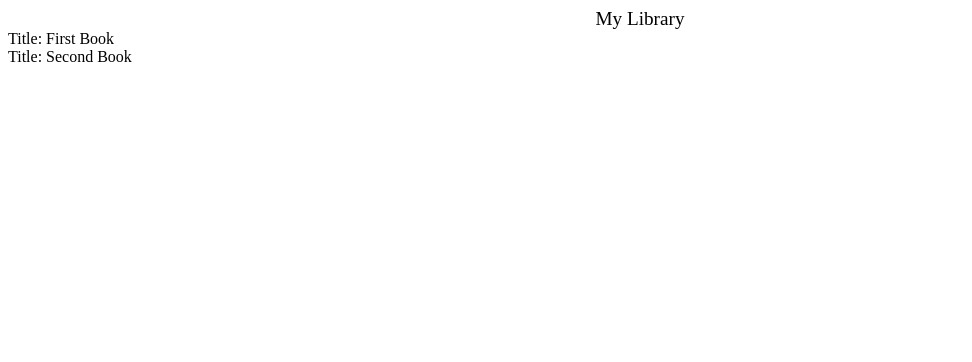
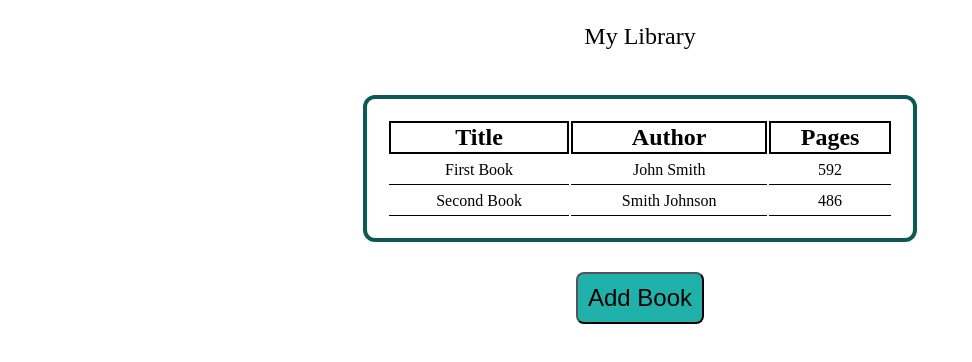
Before and after one commit to mkreynolds919/library, a plain HTML site: page index.html in a window 1280 px wide. Shown: the whole page, without its empty margins (0-972 px from the left). Drawn offline with Linux system fonts and the light colour scheme.

Commit message:
Add table

```diff
--- a/index.html
+++ b/index.html
@@ -3,9 +3,21 @@
 <head>
     <meta charset="UTF-8">
     <meta name="viewport" content="width=device-width, initial-scale=1.0">
+    <link rel="stylesheet" href="styles.css">
     <title>Document</title>
 </head>
 <body>
-    <script src="myscripts.js"></script>
+    <div class="header">My Library</div>
+    <div class="table-container">
+        <table id="table">
+            <tr>
+                <th>Title</th>
+                <th>Author</th>
+                <th>Pages</th>
+            </tr>
+        </table>
+    </div>
+    <button class="add-book">Add Book</button>
+        <script src="myscripts.js"></script>
 </body>
 </html>
--- a/myscripts.js
+++ b/myscripts.js
@@ -14,24 +14,24 @@ function addToLibrary(book) {
     myLibrary.push(book);
 }
 
-
 const book1 = new Book("First Book", "John Smith", 592);
 const book2 = new Book("Second Book", "Smith Johnson", 486);
 
 addToLibrary(book1);
 addToLibrary(book2);
 
-//creates and styles header div//
-const libraryHeader = document.createElement("div");
-libraryHeader.textContent = "My Library";
-libraryHeader.style.fontSize = "max(18px, 1.2em";
-libraryHeader.style.textAlign = "center";
-document.body.appendChild(libraryHeader);
+const table = document.getElementById("table");
 
-//creates the card for each book in the myLibrary list//
+function addBookToTable(book) {
+    const row = table.insertRow();
+    const title = row.insertCell();
+    title.textContent = book.title;
+    const author = row.insertCell();
+    author.textContent = book.author;
+    const pages = row.insertCell();
+    pages.textContent = book.pages;
+}
+
 for (var i = 0; i < myLibrary.length; i++) {
-    const card = document.createElement("div");
-    const book = myLibrary[i];
-    card.textContent = `Title: ${book.title}`;
-    document.body.appendChild(card);
+    addBookToTable(myLibrary[i]);
 }
--- /dev/null
+++ b/styles.css
@@ -0,0 +1,48 @@
+body {
+    display: flex;
+    flex-direction: column;
+    align-items: center;
+    gap: 30px;
+}
+
+
+table {
+    margin: 0 auto;
+    width: 100%;
+}
+
+th {
+    font-size: 24px;
+    border: 2px solid black;
+    margin: 0;
+}
+
+td {
+    text-align: center;
+    padding: 5px;
+    border-bottom: 1px solid black;
+}
+
+.header {
+    font-size: 24px;
+    margin: 15px auto;
+    text-align: center;
+}
+
+.table-container {
+    border: 4px solid rgb(11, 90, 86);
+    border-radius: 12px;
+    display: flex;
+    align-items: center;
+    width: 40%;
+    padding: 20px;
+}
+
+.add-book {
+    margin: auto;
+    color: rgb(0, 0, 0);
+    background-color: lightseagreen;
+    font-size: 24px;
+    border-radius: 8px;
+    padding: 10px;
+}
```
